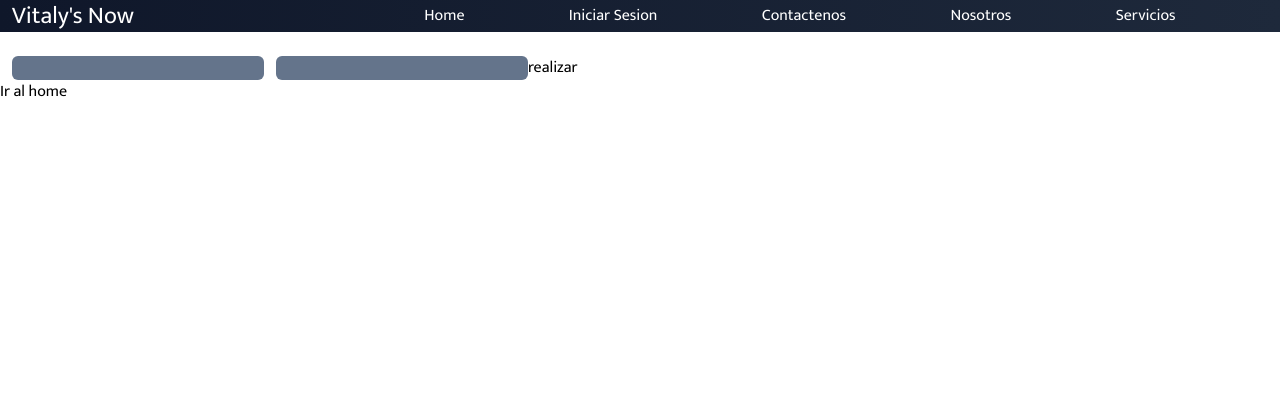
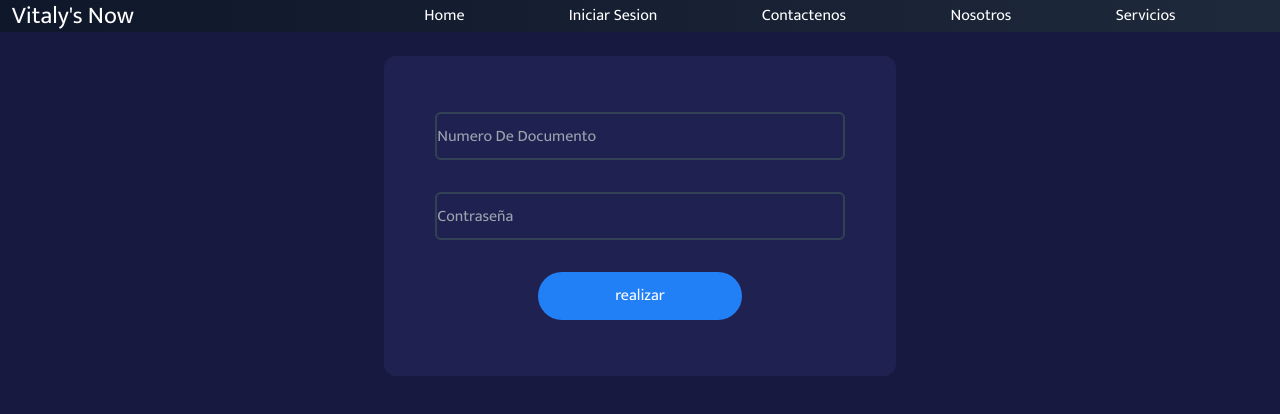
Before and after one commit to moises-ph/Health-Cloud, a React (Create React App) app in the folder client/: page /login in a window 1280 px wide. Shown: the top 414 px of the page. Built offline with nearby package versions, Linux system fonts and the light colour scheme.

Commit message:
estilos login

```diff
--- a/client/src/Login.jsx
+++ b/client/src/Login.jsx
@@ -20,25 +20,28 @@ function Login() {
   return (
     <>
       <Nav />
-      <form onSubmit={logVerify} className="mt-6 portrait:flex portrait:flex-col">
+      <div className="flex justify-center h-screen w-screen bg-[#171941]">
+      <form onSubmit={logVerify} className="mt-6 portrait:flex portrait:flex-col h-2/5 w-2/5 bg-[#1f2251] flex flex-col justify-center items-center gap-8 rounded-xl">
         <input
           type="text"
-          className="outline-none bg-slate-500 mx-3 rounded-md text-slate-50"
+          className="outline-none h-[15%] w-[80%] bg-transparent text-white border-2 border-solid border-slate-700 rounded-md"
           min="3"
           max="10"
           ref={num_documento}
+          placeholder="Numero De Documento"
           required
         />
         <input
           type="password"
-          className="outline-none bg-slate-500 rounded-md text-slate-50"
+          className="outline-none h-[15%] w-[80%] bg-transparent text-white border-2 border-solid border-slate-700 rounded-md"
           min="6"
           ref={password}
           required
+          placeholder="Contraseña"
         />
-        <button onClick={logVerify}>realizar</button>
+        <button onClick={logVerify} className="h-[15%] w-[40%] bg-[#2280f7] rounded-3xl text-white hover:bg-[#2074e2]" >realizar</button>
       </form>
-      <NavLink to="/">Ir al home</NavLink>
+      </div>
     </>
   );
 }
--- a/client/src/components/paciente/SolicitarRegistro.jsx
+++ b/client/src/components/paciente/SolicitarRegistro.jsx
@@ -79,7 +79,7 @@ function SolicitarRegistro() {
   return (
     <>
       <Nav />
-      <div className="w-[100%] h-screen flex justify-center bg-[#171941] portrait:p-3">
+      <div className="w-[100%] h-[120vh] flex justify-center bg-[#171941] portrait:p-3">
         <div className="portrait:flex portrait:flex-col portrait:items-start bg-[#1f2251] portrait:p-2 portrait:shadow-2xl portrait:rounded-2xl portrait:gap-2 portrait:w-[90%] mt-3 rounded-2xl flex flex-col items-center w-[40%] gap-4 mb-5">
           <select
             ref={doc_type}
@@ -178,7 +178,7 @@ function SolicitarRegistro() {
           <div className="portrait:w-full portrait:flex portrait:justify-center w-full flex justify-center mb-6">
             <button
               onClick={guardar}
-              className="bg-transparent text-white bg-[#2280f7] portrait:w-3/5 h-9 rounded-3xl hover:bg-[#2074e2] w-[20%]"
+              className="bg-transparent text-white bg-[#2280f7] portrait:w-3/5 h-9 rounded-3xl hover:bg-[#2074e2] w-[40%]"
             >
               Solicitar Registro
             </button>
```
